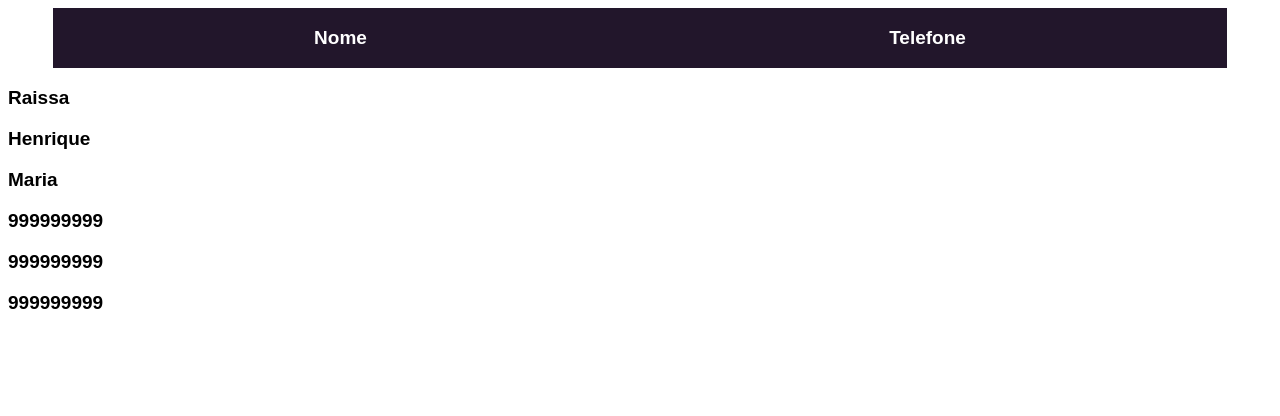
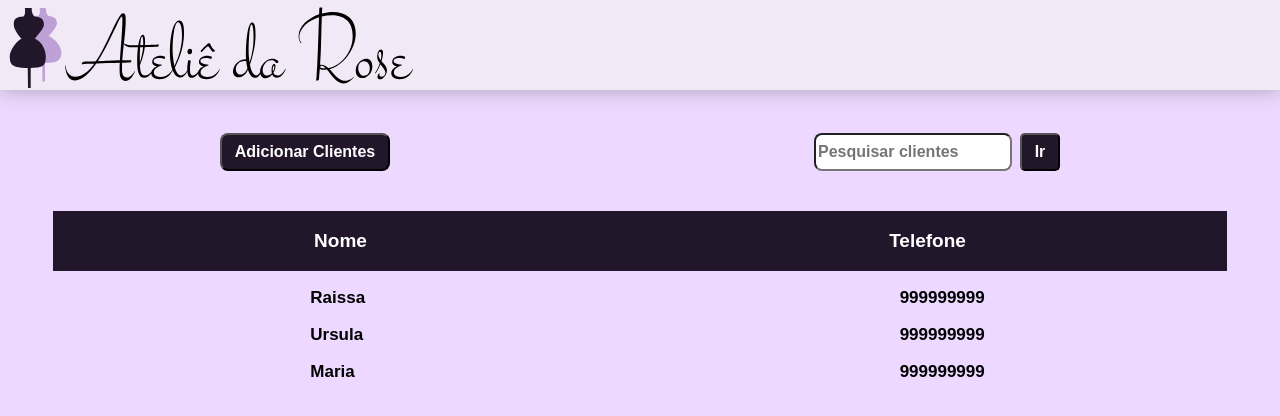
Before and after one commit to Julenne/atelie, a React (Create React App) app in the folder web/: page / in a window 1280 px wide. Shown: the top 416 px of the page. Built offline with nearby package versions, Linux system fonts and the light colour scheme; a web font is replaced by a local one.

Commit message:
table list

```diff
--- a/web/src/App.js
+++ b/web/src/App.js
@@ -1,9 +1,9 @@
 import React from 'react';
-import Table from '../src/components/Table/Table';
+import ClientList from '../src/pages/ClientList/ClientList';
 //import Menu from '../src/pages/Menu/Menu';
 function App() {
   return (
-    <Table />
+    <ClientList />
   );
 }
 
--- a/web/src/components/Table/Table.js
+++ b/web/src/components/Table/Table.js
@@ -1,35 +1,39 @@
 import React from 'react';
 import './styles.css';
 
-function Table() {
-  const data = [
-    {name: "Raissa", phone: 999999999},
-    {name: "Henrique", phone: 999999999},
-    {name: "Maria", phone: 999999999}
-  ]
-  function clients(array){
-    array.map((id) => <b>{id}</b>)
+function Table (props) {
 
-  }
   return(
     <div id="table-box" className="table-box">
-      <div className="data">
-        <div className="firstLine">
-          <p>Nome</p>
-          <p>Telefone</p>
-        </div>
-        <div className="clients" id="clients">
-          <div className="name">
-            {data.map(({name}) => <p>{name}</p>)}
-          </div>
-          <div className="phone">
-            {data.map(({phone}) => <p>{phone}</p>)}
-          </div>
-        </div>
+      <div className="table">
+          {props.firstLine}
+          {props.data}
       </div>
     </div>
   );
 }
+ /*
+  EXAMPLES:
+  const data = [
+    {name: "Raissa", phone: 999999999},
+    {name: "Ursula", phone: 999999999},
+    {name: "Maria", phone: 999999999}
+  ]
+  function clients(array){
+    return <div className="data">
+            <div>{array.map(({name}) => <p>{name}</p>)}</div>
+            <div>{array.map(({phone}) => <p>{phone}</p>)}</div>
+          </div>
+  }
 
+  ------------------------------
+  function firstLine(){
+    return <div className="firstLine">
+            <p>Nome</p>
+            <p>Telefone</p>
+          </div>
+  }
+
+  */
 
 export default Table;
--- a/web/src/components/Table/styles.css
+++ b/web/src/components/Table/styles.css
@@ -1,13 +1,16 @@
-.data {
+.table {
   font-family: 'Thasadith', sans-serif;
   font-weight: 700;
-  font-size: 19px;
+}
 
-
+.table-box {
+  margin-top: 40px;
 }
 
 .firstLine {
   color: white;
+
+  font-size: 19px;
 
   background-color: #22162B;
   margin-left: 45px;
@@ -18,6 +21,12 @@
   flex-direction: row;
 }
 
-.clients {
+.data {
+  display: flex;
+  justify-content: space-around;
+  flex-direction: row;
+  font-size: 17px;
 
+  margin-left: 35px;
+  margin-right: 20px;
 }
--- a/web/src/pages/ClientList/ClientList.js
+++ b/web/src/pages/ClientList/ClientList.js
@@ -3,6 +3,26 @@ import './styles.css';
 import Header from '../../components/Header/Header';
 import Table from '../../components/Table/Table';
 function ClientList(){
+  const data = [
+    {name: "Raissa", phone: 999999999},
+    {name: "Ursula", phone: 999999999},
+    {name: "Maria", phone: 999999999}
+  ]
+
+  function clients(array){
+    return <div className="data">
+            <div>{array.map(({name}) => <p>{name}</p>)}</div>
+            <div>{array.map(({phone}) => <p>{phone}</p>)}</div>
+          </div>
+  }
+
+  function firstLine(){
+    return <div className="firstLine">
+            <p>Nome</p>
+            <p>Telefone</p>
+          </div>
+  }
+  //const result = clients(data);
   return(
     <div id="client-box" className="client-box">
       <Header />
@@ -12,8 +32,8 @@ function ClientList(){
           <input type="text" placeholder="Pesquisar clientes" className="searchText"/>
           <input type="submit" value="Ir" className="searchButton"/>
         </form>
-        <Table />
       </div>
+      <Table data={clients(data)} firstLine={firstLine()}/>
     </div>
   );
 }
```
